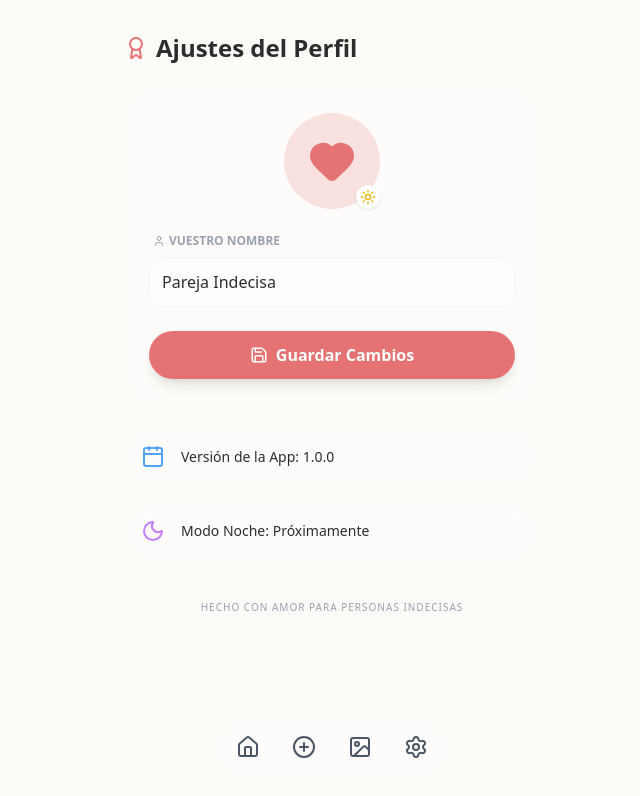
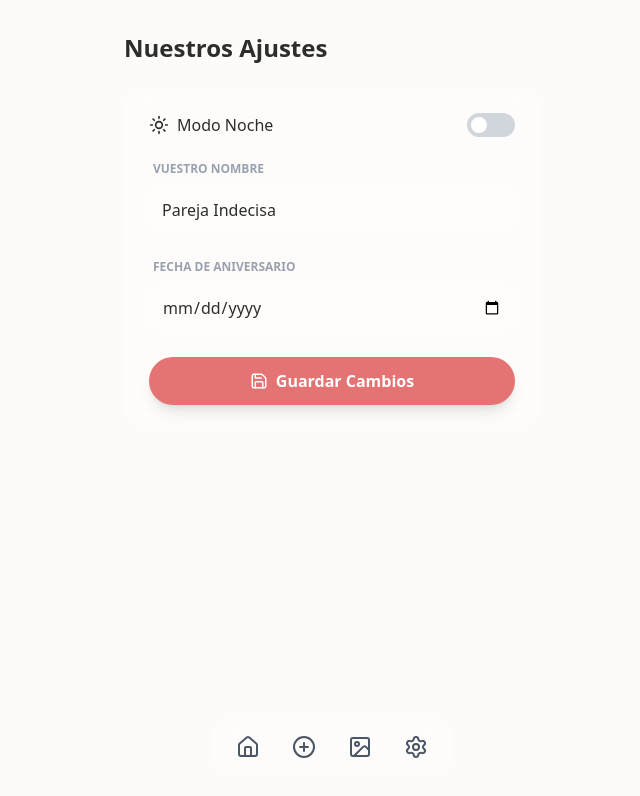
Before and after one commit to laucorosan-spec/la-indecision, a Next.js app: page /ajustes in a window 1280 px wide. Shown: the top 796 px of the page, without its empty margins (308-948 px from the left). Built offline with nearby package versions, Linux system fonts and the light colour scheme.

Commit message:
Refactor Ajustes component to include dark mode and anniversary

```diff
--- a/src/app/ajustes/page.js
+++ b/src/app/ajustes/page.js
@@ -1,85 +1,71 @@
 "use client";
-
 import { useState, useEffect } from 'react';
-import { Moon, Sun, Heart, Award, Calendar, User, Save } from 'lucide-react';
-import { supabase } from '@/lib/supabase';
+import { Heart, Calendar, Moon, Sun, Save } from 'lucide-react';
 
 export default function Ajustes() {
   const [nombre, setNombre] = useState('Pareja Indecisa');
-  const [cargando, setCargando] = useState(false);
+  const [fechaInicio, setFechaInicio] = useState('');
+  const [darkMode, setDarkMode] = useState(false);
 
-  // Cargamos el nombre guardado al abrir la página
   useEffect(() => {
-    const guardado = localStorage.getItem('usuario-nombre');
-    if (guardado) setNombre(guardado);
+    setNombre(localStorage.getItem('usuario-nombre') || 'Pareja Indecisa');
+    setFechaInicio(localStorage.getItem('aniversario') || '');
+    // Comprobar si ya estaba el modo oscuro activo
+    if (document.documentElement.classList.contains('dark')) setDarkMode(true);
   }, []);
 
-  const guardarPerfil = () => {
-    setCargando(true);
+  const toggleDarkMode = () => {
+    setDarkMode(!darkMode);
+    document.documentElement.classList.toggle('dark');
+  };
+
+  const guardarTodo = () => {
     localStorage.setItem('usuario-nombre', nombre);
-
-    // Simulamos una carga pequeña para feedback visual
-    setTimeout(() => {
-      setCargando(false);
-      alert("¡Perfil actualizado con éxito! ❤️");
-    }, 500);
+    localStorage.setItem('aniversario', fechaInicio);
+    alert("¡Configuración guardada! ❤️");
   };
 
   return (
-    <div className="flex flex-col gap-6 pb-20">
-      <h1 className="text-2xl font-bold flex items-center gap-2">
-        <Award className="text-[#e57373]" /> Ajustes del Perfil
-      </h1>
+    <div className="flex flex-col gap-6 pb-24">
+      <h1 className="text-2xl font-bold">Nuestros Ajustes</h1>
 
-      <div className="glass p-6 flex flex-col items-center gap-6">
-        {/* Avatar con icono de Corazón */}
-        <div className="relative">
-          <div className="w-24 h-24 bg-[#e57373]/20 rounded-full flex items-center justify-center text-[#e57373]">
-            <Heart size={48} fill="#e57373" />
-          </div>
-          <div className="absolute bottom-0 right-0 bg-white p-1 rounded-full shadow-sm">
-            <Sun size={16} className="text-yellow-500" />
-          </div>
+      <div className="glass p-6 flex flex-col gap-6">
+        {/* Toggle Modo Oscuro */}
+        <div className="flex justify-between items-center">
+          <span className="flex items-center gap-2 font-medium">
+            {darkMode ? <Moon size={20} /> : <Sun size={20} />} Modo Noche
+          </span>
+          <button
+            onClick={toggleDarkMode}
+            className={`w-12 h-6 rounded-full transition-colors ${darkMode ? 'bg-red-500' : 'bg-gray-300'} relative`}
+          >
+            <div className={`absolute top-1 w-4 h-4 bg-white rounded-full transition-all ${darkMode ? 'left-7' : 'left-1'}`} />
+          </button>
         </div>
 
-        {/* Formulario */}
-        <div className="w-full flex flex-col gap-2">
-          <label className="text-xs font-semibold text-gray-400 uppercase ml-1 flex items-center gap-1">
-            <User size={12} /> Vuestro Nombre
-          </label>
+        {/* Nombre */}
+        <div className="flex flex-col gap-2">
+          <label className="text-xs text-gray-400 font-bold uppercase ml-1">Vuestro Nombre</label>
           <input
-            className="w-full p-3 rounded-2xl bg-white/50 border border-gray-100 outline-none focus:border-[#e57373] transition-all"
-            value={nombre}
-            onChange={(e) => setNombre(e.target.value)}
-            placeholder="Ej: Alba y Carlos"
+            className="p-3 rounded-xl bg-white/10 border border-white/20 outline-none"
+            value={nombre} onChange={(e) => setNombre(e.target.value)}
           />
         </div>
 
-        <button
-          onClick={guardarPerfil}
-          disabled={cargando}
-          className="btn-primary w-full flex items-center justify-center gap-2"
-        >
-          <Save size={18} />
-          {cargando ? "Guardando..." : "Guardar Cambios"}
+        {/* Fecha Aniversario */}
+        <div className="flex flex-col gap-2">
+          <label className="text-xs text-gray-400 font-bold uppercase ml-1">Fecha de Aniversario</label>
+          <input
+            type="date"
+            className="p-3 rounded-xl bg-white/10 border border-white/20 outline-none"
+            value={fechaInicio} onChange={(e) => setFechaInicio(e.target.value)}
+          />
+        </div>
+
+        <button onClick={guardarTodo} className="btn-primary w-full flex items-center justify-center gap-2">
+          <Save size={18} /> Guardar Cambios
         </button>
       </div>
-
-      {/* Información extra */}
-      <div className="flex flex-col gap-4">
-        <div className="glass p-4 flex items-center gap-4 text-sm">
-          <Calendar className="text-blue-400" />
-          <span>Versión de la App: 1.0.0</span>
-        </div>
-        <div className="glass p-4 flex items-center gap-4 text-sm">
-          <Moon className="text-purple-400" />
-          <span>Modo Noche: Próximamente</span>
-        </div>
-      </div>
-
-      <p className="text-center text-[10px] text-gray-400 mt-4 uppercase tracking-widest">
-        Hecho con amor para personas indecisas
-      </p>
     </div>
   );
 }
```
